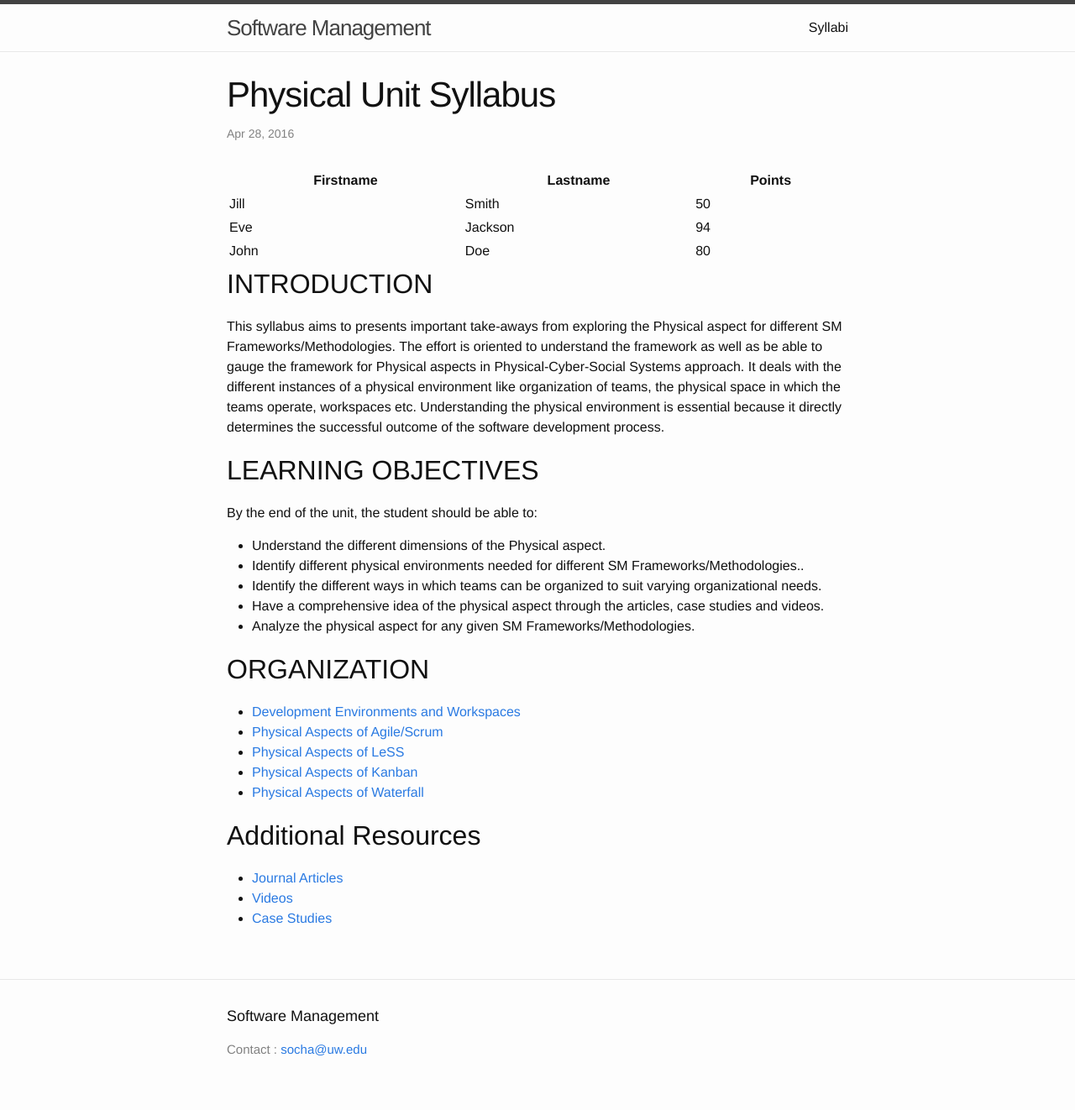
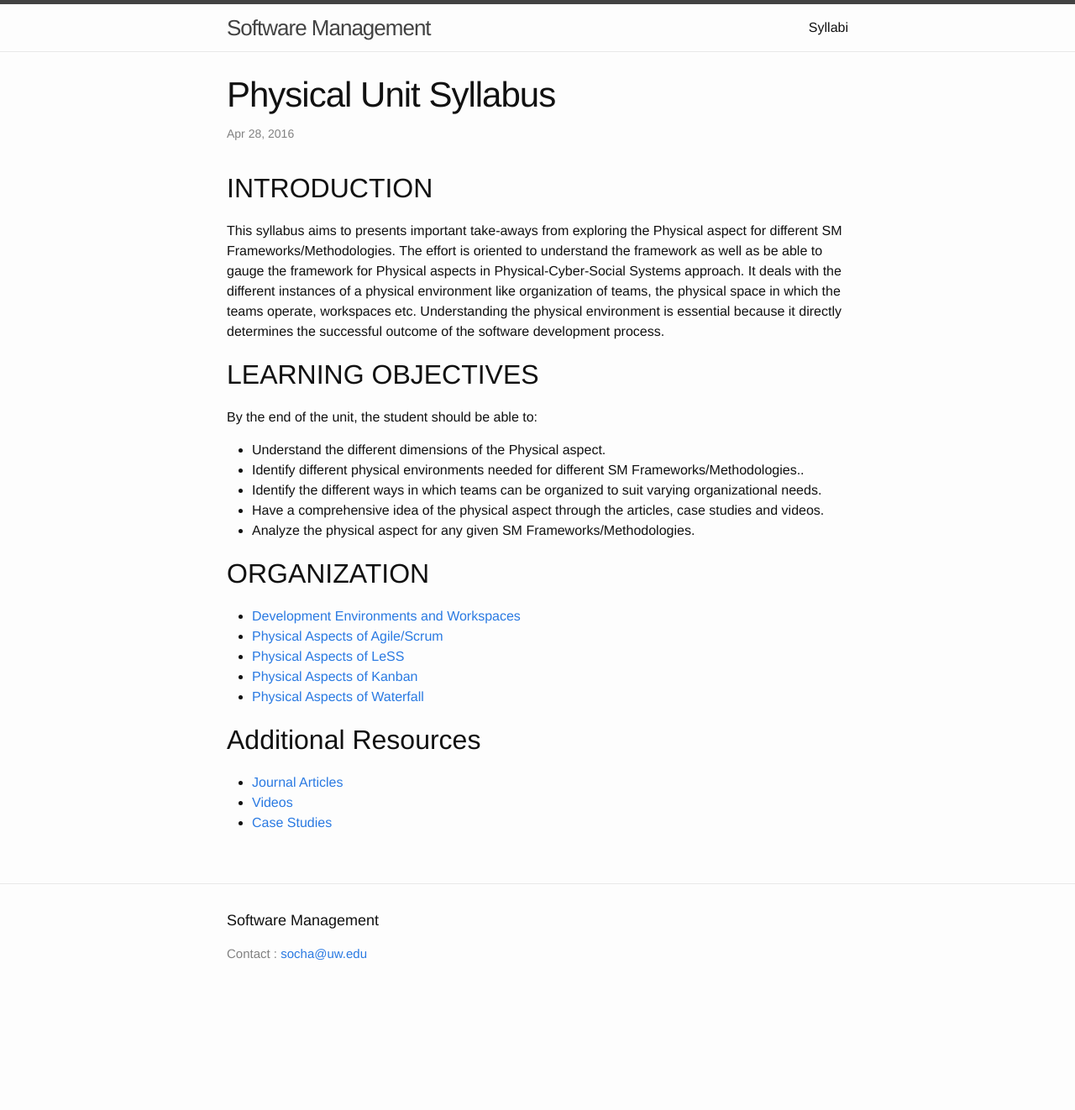
Before and after one commit to css566/css566.github.io, a Jekyll site: the page built from _posts/2016-04-28-physical_syllabus.md, in a window 1280 px wide. Shown: the whole page at 84% size. Built offline with Jekyll 4.4.1, drawn with Linux system fonts in a browser that asks for light colours; comment, search, counter and statistics services are not loaded; after the commit the page ends 1208 px from its top, so only the background shows below that.

Commit message:
Update 2016-04-28-physical_syllabus.md

```diff
--- a/_posts/2016-04-28-physical_syllabus.md
+++ b/_posts/2016-04-28-physical_syllabus.md
@@ -2,29 +2,6 @@
 layout: post
 title: Physical Unit Syllabus
 ---
-
-<table style="width:100%">
-  <tr>
-    <th>Firstname</th>
-    <th>Lastname</th>
-    <th>Points</th>
-  </tr>
-  <tr>
-    <td>Jill</td>
-    <td>Smith</td>
-    <td>50</td>
-  </tr>
-  <tr>
-    <td>Eve</td>
-    <td>Jackson</td>
-    <td>94</td>
-  </tr>
-  <tr>
-    <td>John</td>
-    <td>Doe</td>
-    <td>80</td>
-  </tr>
-</table>
 
 
 ## INTRODUCTION
```
